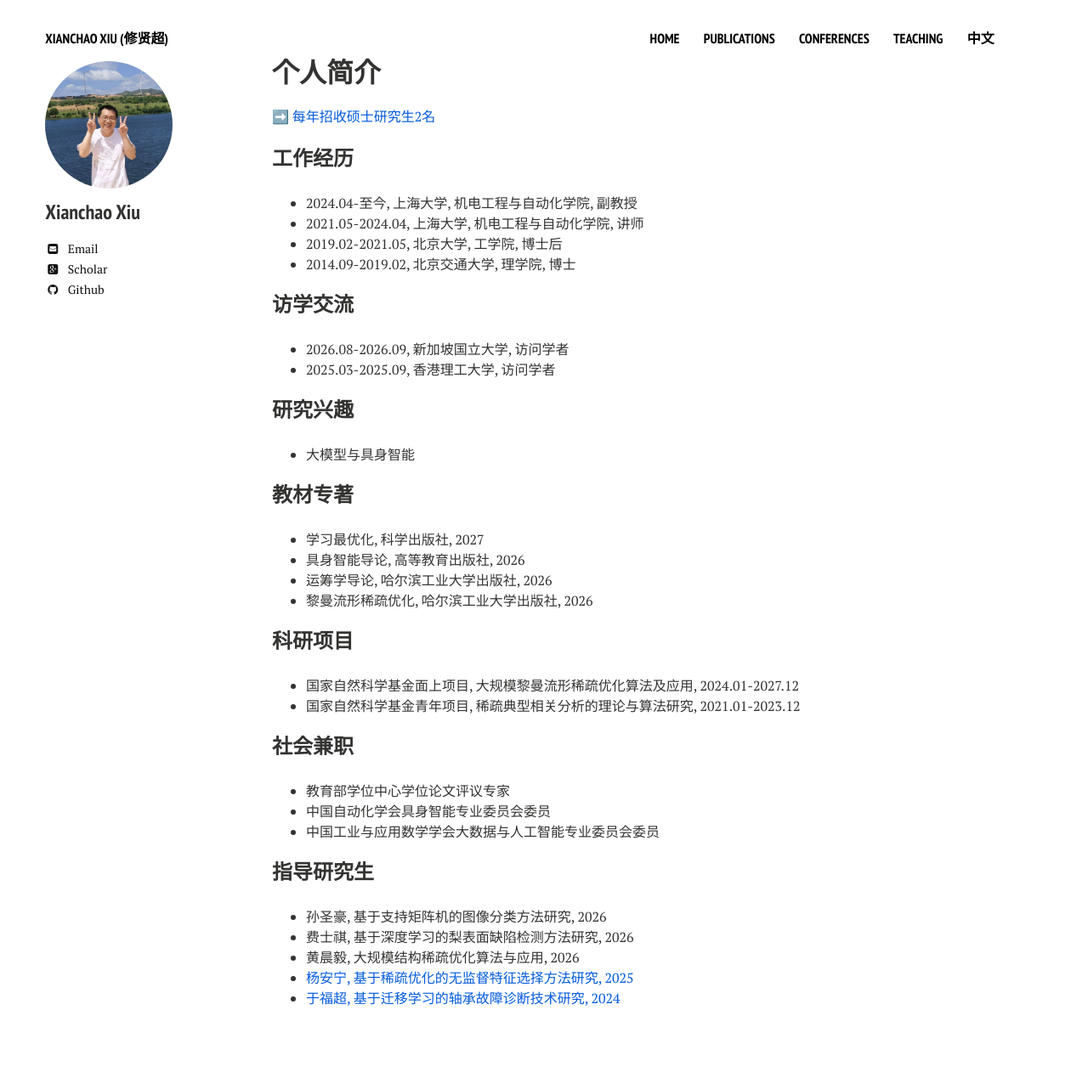
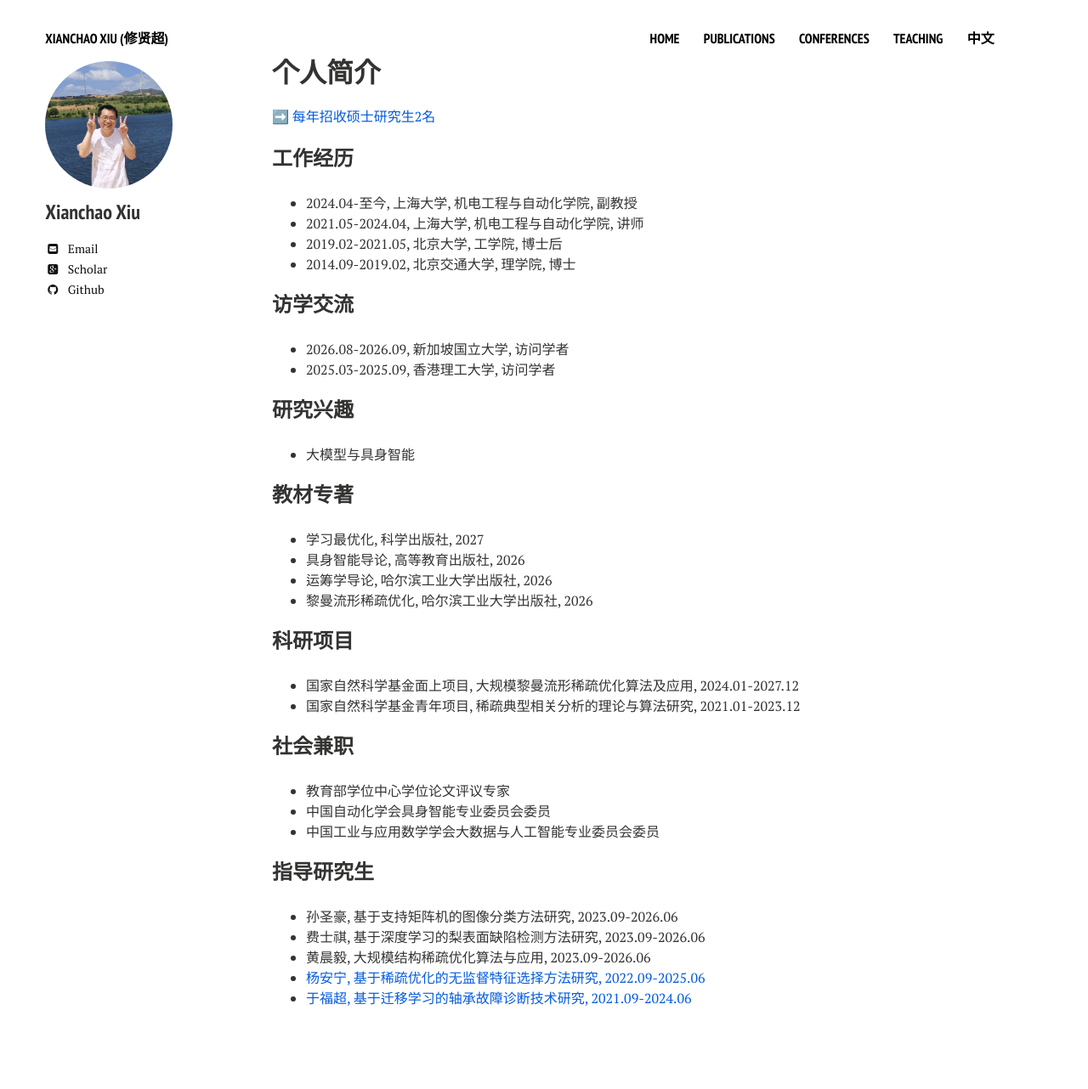
Before and after one commit to xianchaoxiu/xianchaoxiu.github.io, a Jekyll site: the page built from chinese/index.md, in a window 1280 px wide. Shown: the whole page at 85% size. Built offline with Jekyll 4.4.1, drawn with Linux system fonts in a browser that asks for light colours; nearby versions of some CDN libraries.

Commit message:
Update index.md

```diff
--- a/chinese/index.md
+++ b/chinese/index.md
@@ -43,8 +43,8 @@ share: false
 * 中国工业与应用数学学会大数据与人工智能专业委员会委员 <br>
 
 ### 指导研究生
-* 孙圣豪, 基于支持矩阵机的图像分类方法研究, 2026 <br>
-* 费士祺, 基于深度学习的梨表面缺陷检测方法研究, 2026 <br>
-* 黄晨毅, 大规模结构稀疏优化算法与应用, 2026 <br>
-* <a href="../chinese/students/2025-Yang.pdf" class="textlink" target="_blank"> 杨安宁, 基于稀疏优化的无监督特征选择方法研究, 2025 </a> <br>
-* <a href="../chinese/students/2024-Yu.pdf" class="textlink" target="_blank"> 于福超, 基于迁移学习的轴承故障诊断技术研究, 2024 </a> <br>
+* 孙圣豪, 基于支持矩阵机的图像分类方法研究, 2023.09-2026.06 <br>
+* 费士祺, 基于深度学习的梨表面缺陷检测方法研究, 2023.09-2026.06 <br>
+* 黄晨毅, 大规模结构稀疏优化算法与应用, 2023.09-2026.06 <br>
+* <a href="../chinese/students/2025-Yang.pdf" class="textlink" target="_blank"> 杨安宁, 基于稀疏优化的无监督特征选择方法研究, 2022.09-2025.06 </a> <br>
+* <a href="../chinese/students/2024-Yu.pdf" class="textlink" target="_blank"> 于福超, 基于迁移学习的轴承故障诊断技术研究, 2021.09-2024.06 </a> <br>
```
